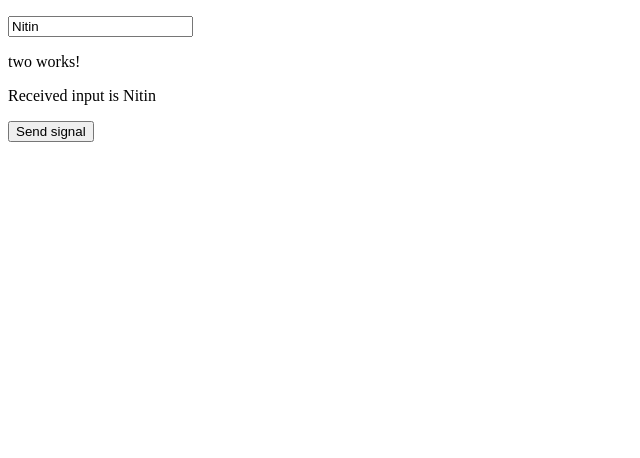
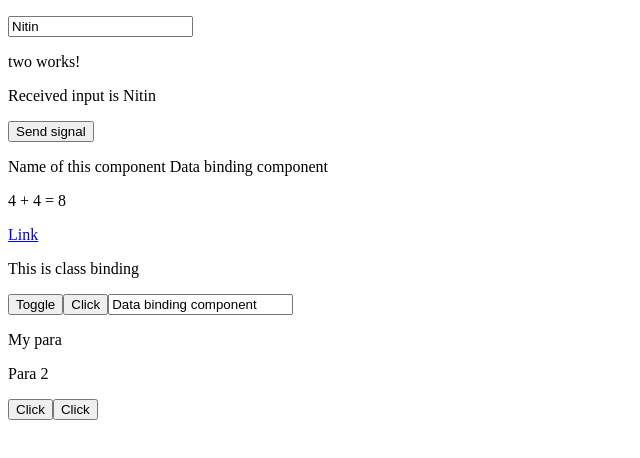
Before and after one commit to npahalZenways/June-30-Weekend-sector-14, an Angular app in the folder my-first-app/: page / in a window 1280 px wide. Shown: the top 458 px of the page, without its empty margins (0-640 px from the left). Built offline with nearby package versions, Linux system fonts and the light colour scheme.

Commit message:
July 8 services

```diff
--- a/my-first-app/src/app/app.component.html
+++ b/my-first-app/src/app/app.component.html
@@ -2,4 +2,8 @@
 
 <!-- <app-in-built-directives></app-in-built-directives> -->
 
-<app-one></app-one>
+<app-one>
+    <data-binding></data-binding>
+</app-one>
+
+<button (click)="myserv.value = 'bye'">Click</button>
--- a/my-first-app/src/app/app.component.ts
+++ b/my-first-app/src/app/app.component.ts
@@ -1,10 +1,20 @@
 import { Component } from '@angular/core';
+import { MyService } from './service';
 
 @Component({
   selector: 'app-root',
   templateUrl: './app.component.html',
-  styles: []
+  styles: [],
+  providers: []
 })
 export class AppComponent {
   title = 'app';
+  constructor(
+    private myserv: MyService
+  ){
+    setInterval(function(){
+      console.log(myserv.value);
+    }, 2000)
+
+  }
 }
--- a/my-first-app/src/app/app.module.ts
+++ b/my-first-app/src/app/app.module.ts
@@ -8,6 +8,7 @@ import { FormsModule } from "@angular/forms";
 import { InBuiltDirectivesComponent } from './in-built-directives/in-built-directives.component';
 import { OneComponent } from './data-sharing/one/one.component';
 import { TwoComponent } from './data-sharing/two/two.component';
+import { MyService } from './service';
 
 @NgModule({
   declarations: [
@@ -22,7 +23,9 @@ import { TwoComponent } from './data-sharing/two/two.component';
     BrowserModule,
     FormsModule
   ],
-  providers: [],
+  providers: [
+    MyService
+  ],
   bootstrap: [AppComponent]
 })
 export class AppModule { }
--- a/my-first-app/src/app/data-sharing/one/one.component.html
+++ b/my-first-app/src/app/data-sharing/one/one.component.html
@@ -8,3 +8,4 @@
   output -
   sent by child and received by parent
 -->
+<ng-content></ng-content>
--- a/my-first-app/src/app/data-sharing/one/one.component.ts
+++ b/my-first-app/src/app/data-sharing/one/one.component.ts
@@ -1,9 +1,12 @@
 import { Component, OnInit } from '@angular/core';
+import { MyService } from '../../service';
 
 @Component({
   selector: 'app-one',
   templateUrl: './one.component.html',
-  styles: []
+  styles: [],
+  // providers: [MyService]
+  viewProviders: [MyService]
 })
 export class OneComponent implements OnInit {
 
@@ -12,7 +15,13 @@ export class OneComponent implements OnInit {
   outputR(e){
     console.log('output received', e);
   }
-  constructor() { }
+  constructor(
+    private myserv: MyService
+  ) {
+    setInterval(function(){
+      console.log(myserv.value);
+    }, 2000)
+  }
 
   ngOnInit() {
   }
--- /dev/null
+++ b/my-first-app/src/app/service.ts
@@ -0,0 +1,7 @@
+import { Injectable } from "@angular/core";
+
+@Injectable()
+export class MyService{
+    value = 'hello'
+    constructor(){}
+}
```
Also changed, not shown: 1 other file (tests, documents, lock files or other folders).
